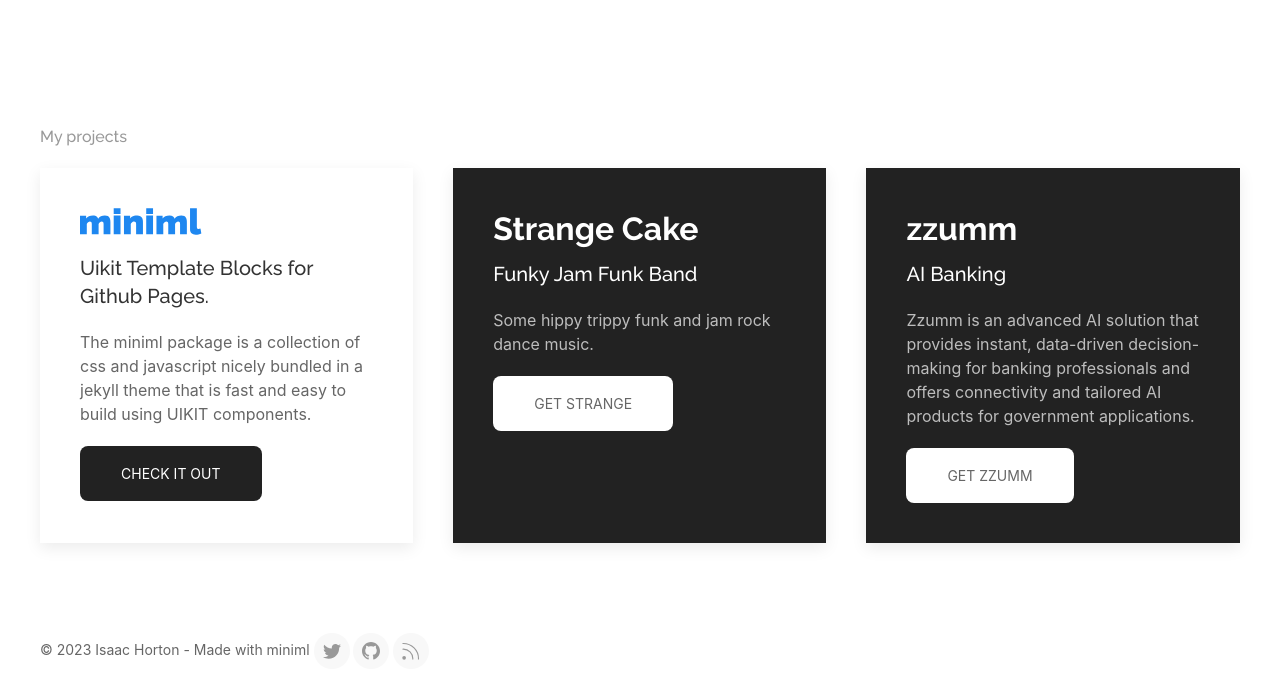
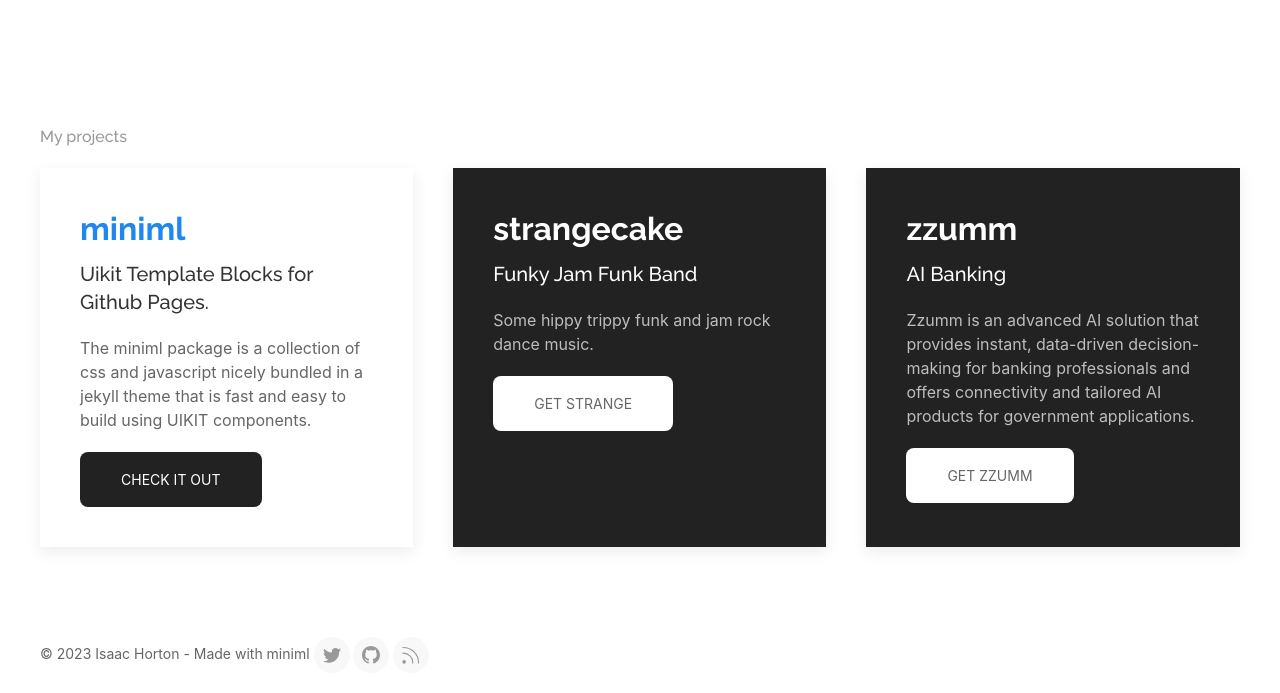
Before and after one commit to kre8t/kre8t.github.io, a Jekyll site: the page built from index.html, in a window 1280 px wide and 900 px high, scrolled down 838 px, cut to the strip 207-900 px from the top of the window. Built offline with Jekyll 4.4.1, drawn with Linux system fonts in a browser that asks for light colours.

Commit message:
Update currentprojects.html

```diff
--- a/_includes/sections/currentprojects.html
+++ b/_includes/sections/currentprojects.html
@@ -6,7 +6,7 @@
           <div class="uk-text-center uk-text-left@m">
 
             <div class="uk-card uk-card-default uk-card-body">
-              <a href="https://st4rlab.github.io/miniml/"><img src="{{"/assets/img/logo-miniml.svg" | relative_url}}" alt="miniml" width="122" height="36" uk-svg></a>
+              <h2 class="uk-margin-remove-bottom"><a href="https://st4rlab.github.io/miniml/">miniml</a></h2>
               <h4 class="uk-margin-small-top">Uikit Template Blocks for Github Pages.</h4>
               <p>The miniml package is a collection of css and javascript nicely bundled in a jekyll theme that is fast and easy to build using UIKIT components.
               </p>
@@ -18,7 +18,7 @@
         <div class="uk-width-1-2@m uk-width-1-3@l">
           <div class="uk-text-center uk-text-left@m">
             <div class="uk-card uk-card-secondary uk-card-body">
-              <h2 class="uk-margin-remove-bottom"><a href="https://strangecakeband.com">Strange Cake</a></h2>
+              <h2 class="uk-margin-remove-bottom"><a href="https://strangecakeband.com">strangecake</a></h2>
               <h4 class="uk-margin-small-top">Funky Jam Funk Band</h4>
               <p>Some hippy trippy funk and jam rock dance music.
               </p>
```
